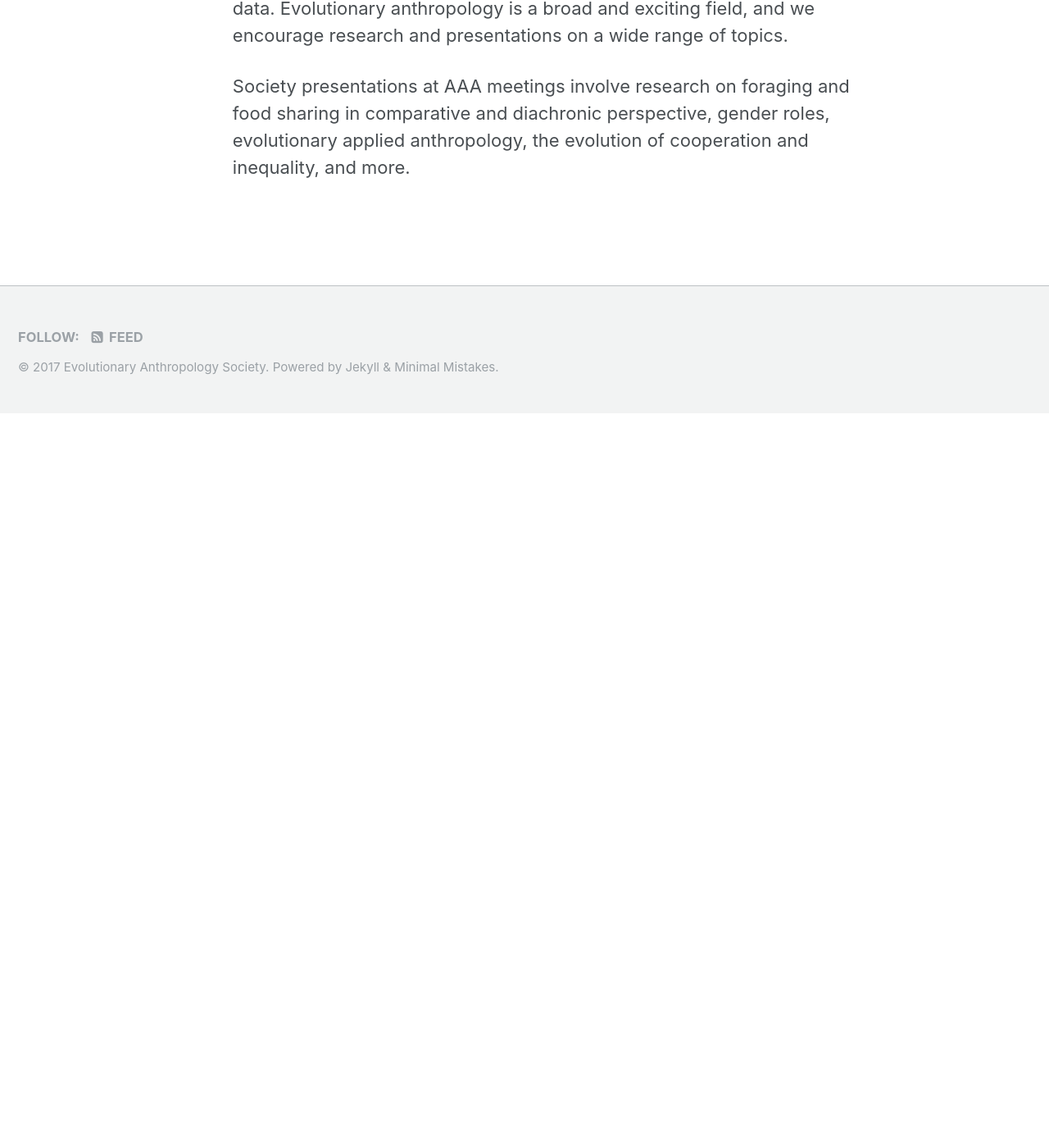
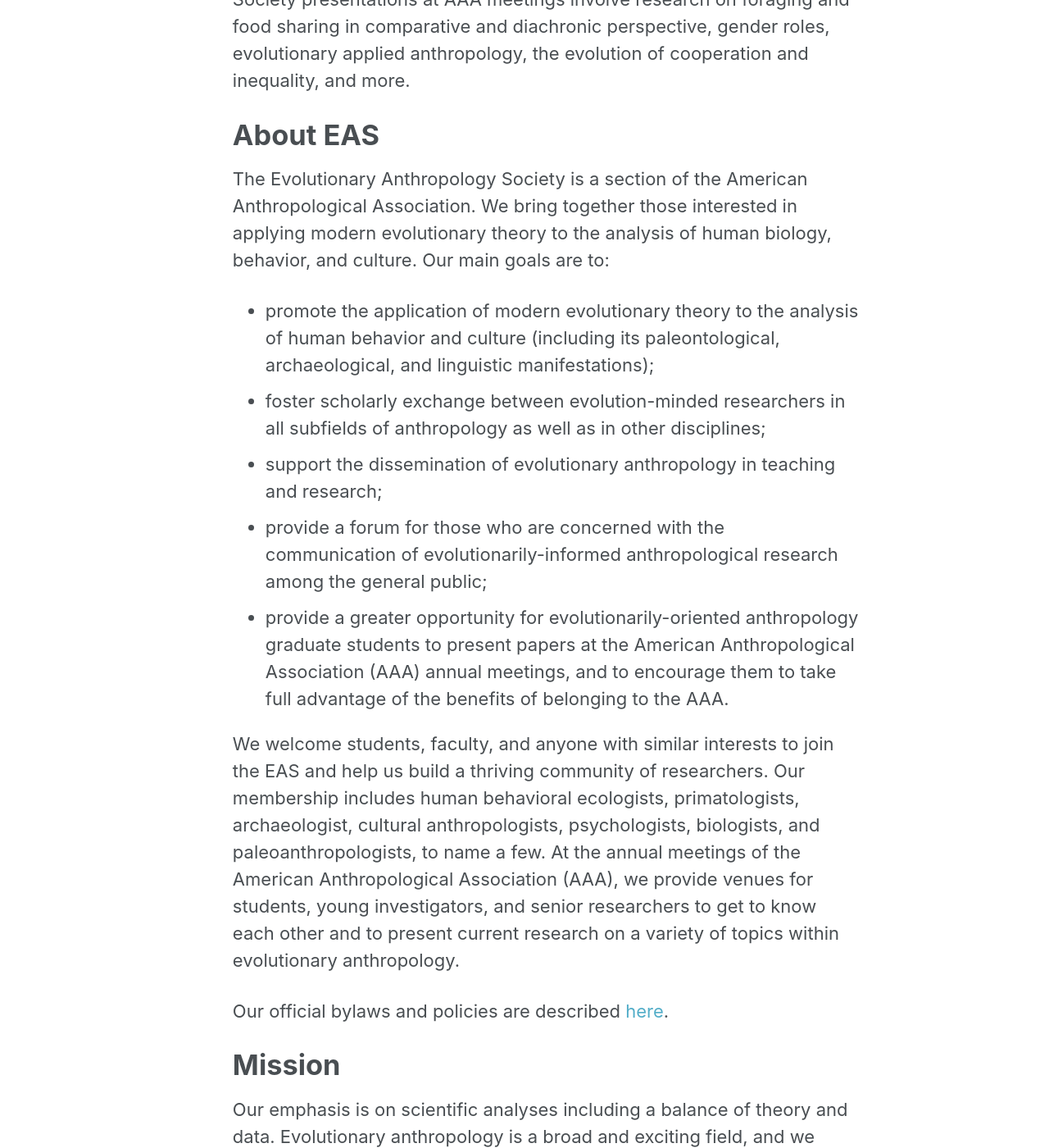
Before and after one commit to babeheim/evanthsoc-new, a Jekyll site: the page built from _pages/about.md, in a window 1280 px wide and 1400 px high, scrolled down 1128 px. Shown: the whole window at 82% size. Built offline with Jekyll 4.4.1, drawn with Linux system fonts in a browser that asks for light colours; before the commit the page ends 1632 px from its top, so only the background shows below that; some of the changed text lies outside the part shown.

```diff
--- a/_pages/about.md
+++ b/_pages/about.md
@@ -13,3 +13,29 @@
 Our emphasis is on scientific analyses including a balance of theory and data. Evolutionary anthropology is a broad and exciting field, and we encourage research and presentations on a wide range of topics.
 
 Society presentations at AAA meetings involve research on foraging and food sharing in comparative and diachronic perspective, gender roles, evolutionary applied anthropology, the evolution of cooperation and inequality, and more.
+
+# About EAS
+
+The Evolutionary Anthropology Society is a section of the American Anthropological Association. We bring together those interested in applying modern evolutionary theory to the analysis of human biology, behavior, and culture. Our main goals are to:
+
+- promote the application of modern evolutionary theory to the analysis of human behavior and culture (including its paleontological, archaeological, and linguistic manifestations);
+- foster scholarly exchange between evolution-minded researchers in all subfields of anthropology as well as in other disciplines;
+- support the dissemination of evolutionary anthropology in teaching and research;
+- provide a forum for those who are concerned with the communication of evolutionarily-informed anthropological research among the general public;
+- provide a greater opportunity for evolutionarily-oriented anthropology graduate students to present papers at the American Anthropological Association (AAA) annual meetings, and to encourage them to take full advantage of the benefits of belonging to the AAA.
+
+We welcome students, faculty, and anyone with similar interests to join the EAS and help us build a thriving community of researchers. Our membership includes human behavioral ecologists, primatologists, archaeologist, cultural anthropologists, psychologists, biologists, and paleoanthropologists, to name a few. At the annual meetings of the American Anthropological Association (AAA), we provide venues for students, young investigators, and senior researchers to get to know each other and to present current research on a variety of topics within evolutionary anthropology.
+
+Our official bylaws and policies are described [here](/bylaws/).
+
+# Mission
+
+Our emphasis is on scientific analyses including a balance of theory and data. Evolutionary anthropology is a broad and exciting field, and we encourage research and presentations on a wide range of topics. Society presentations at AAA meetings involve research on foraging and food sharing in comparative and diachronic perspective, gender roles, evolutionary applied anthropology, the evolution of cooperation and inequality, and more.
+
+There are solid reasons, both scholarly and pragmatic, for creating EAS as a section of the AAA. First, the explanatory power and theoretical unity provided by contemporary Darwinian theory is leading to rapid growth of knowledge about the evolutionary processes that shape human behavior and related social phenomena (including cultural evolution, long-term ecological change, the origin and evolution of language, and the like). While much of this work is based on understandings derived from the analysis of genetic evolution, of equal importance is the recent development of a sophisticated theory of cultural evolution that establishes the unique properties of this system of adaptation. Human phenotypic adaptability, particularly behavioral forms such as individual and social learning and symbol-based cognition, also provide an important basis for much of the research that falls properly within the purview of the EAS.
+
+Second, those interested in evolutionary anthropology range across traditional anthropological subdisciplines, as well as encompassing scholars from other disciplines with a strong desire to both contribute to and learn from anthropology. EAS is intended to provide a venue for presentation of research by scholars who would otherwise be unlikely to attend AAA meetings on a regular basis. Our society is explicitly aimed at linking various subfields of anthropology, as well as scholars in other relevant disciplines such as biology, economics, and psychology. EAS encourages a theoretically unified evolutionary perspective that cuts across subdisciplinary and disciplinary boundaries.
+
+We encourage our members to belong to other relevant sections of the AAA, such as the Archaeology Division, the Biological Anthropology Section, and the Society for Anthropological Sciences. We see the relationship between EAS and these units as complementary rather than competitive, and many members of EAS are active members of other AAA units.
+
+EAS aims to be a unifying force in the AAA, not a divisive one. As anthropologists, we are sensitive to the long history of abuse of evolutionary notions and ill-founded biological determinism in anthropology. Indeed, we believe the EAS can be a major contributor to critiques of naive and distorted evolutionary analyses in anthropology and human affairs, as well as ill-informed attacks on evolutionary social science and evolutionary biology.
--- a/index.html
+++ b/index.html
@@ -2,5 +2,5 @@
 layout: home
 author_profile: true
 header:
-  image: /assets/images/unsplash-image-3.jpg
+  image: /assets/images/mnanda-market.jpg
 ---
```
Also changed, not shown: other parts of _pages/about.md (+1 -1 lines), _pages/bylaws.md (added, +162 -0 lines), _pages/membership.md (+1 -1 lines), assets/images/datoga-plow.jpg (added), assets/images/datoga-salt-plains.jpg (added), assets/images/maasai-lake.jpg (added), assets/images/mnanda-market.jpg (added), assets/images/tanzania-house.jpg (added), assets/images/zanzibar-outrigger.jpg (added).
